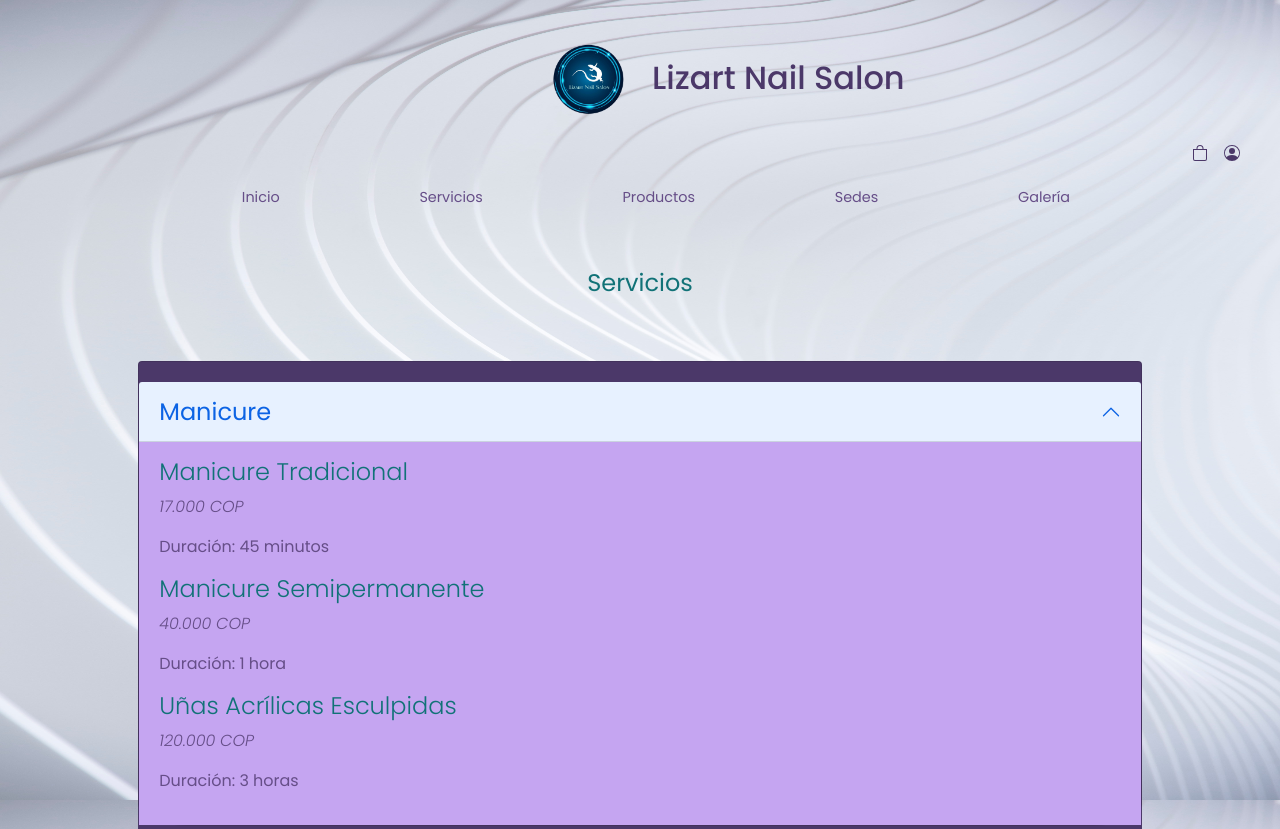
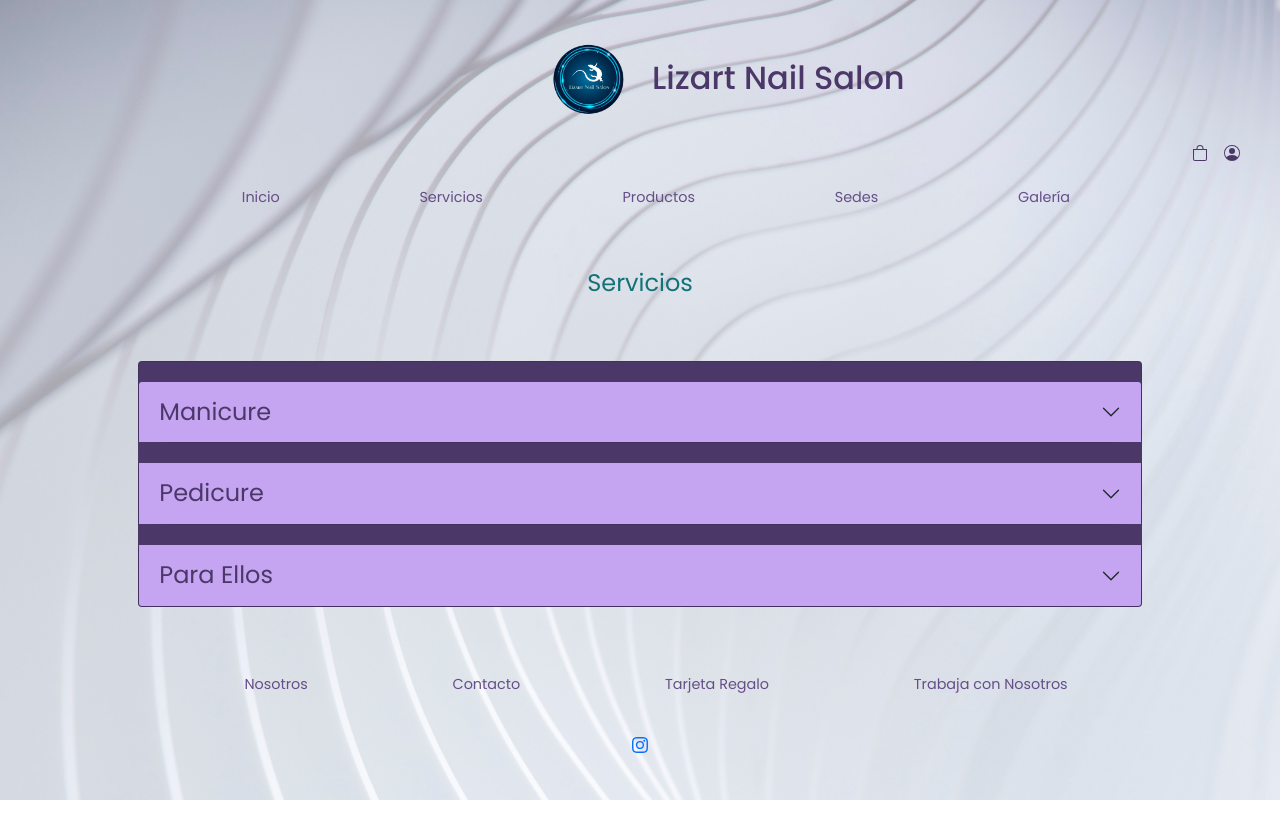
Before and after one commit to LizReds/lizart-nail-salon, a website: page src/views/servicios.html in a window 1280 px wide. Shown: the top 829 px of the page. After the commit the page ends 800 px from the top, so only its background shows below. Drawn offline with nearby package versions, Linux system fonts and the light colour scheme.

Commit message:
ajustes accordion

```diff
--- a/scss/components/_footer.scss
+++ b/scss/components/_footer.scss
@@ -3,9 +3,6 @@ footer {
     .boton-instagram {
         margin-bottom: 3%;
         text-align: center;
-        position: relative;
-        bottom: 5%;
-        top: 5%;
         color: $main-purple;
     }
     a {
--- a/scss/components/_main.scss
+++ b/scss/components/_main.scss
@@ -88,6 +88,7 @@ p {
     margin-bottom: 5%;
 }
 
+
 // productos main
 
 .titulo-pagina {
--- a/src/views/servicios.html
+++ b/src/views/servicios.html
@@ -72,11 +72,11 @@
                 <div class="accordion" id="accordionExample">
                     <div class="accordion-item">
                         <h2 class="accordion-header" id="headingOne">
-                        <button class="accordion-button" type="button" data-bs-toggle="collapse" data-bs-target="#collapseOne" aria-expanded="true" aria-controls="collapseOne">
+                        <button class="accordion-button collapsed" type="button" data-bs-toggle="collapse" data-bs-target="#collapseOne" aria-expanded="true" aria-controls="collapseOne">
                         Manicure
                         </button>
                         </h2>
-                        <div id="collapseOne" class="accordion-collapse collapse show" aria-labelledby="headingOne" data-bs-parent="#accordionExample">
+                        <div id="collapseOne" class="accordion-collapse collapse" aria-labelledby="headingOne" data-bs-parent="#accordionExample">
                             <div class="accordion-body">
                             <h3 class=productos>Manicure Tradicional</h3>
                             <p class=precio>17.000 COP</p>
```
Also changed, not shown: css/style.css, 1 other file.
